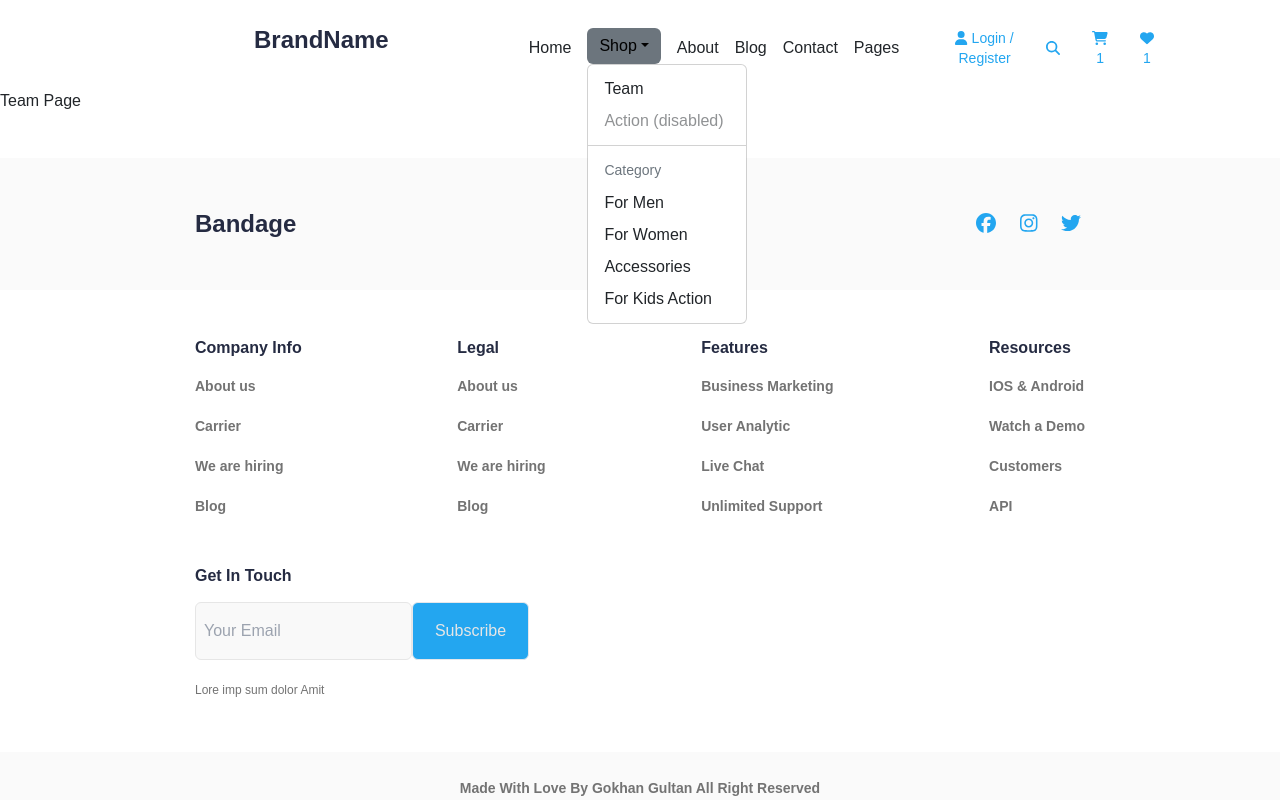
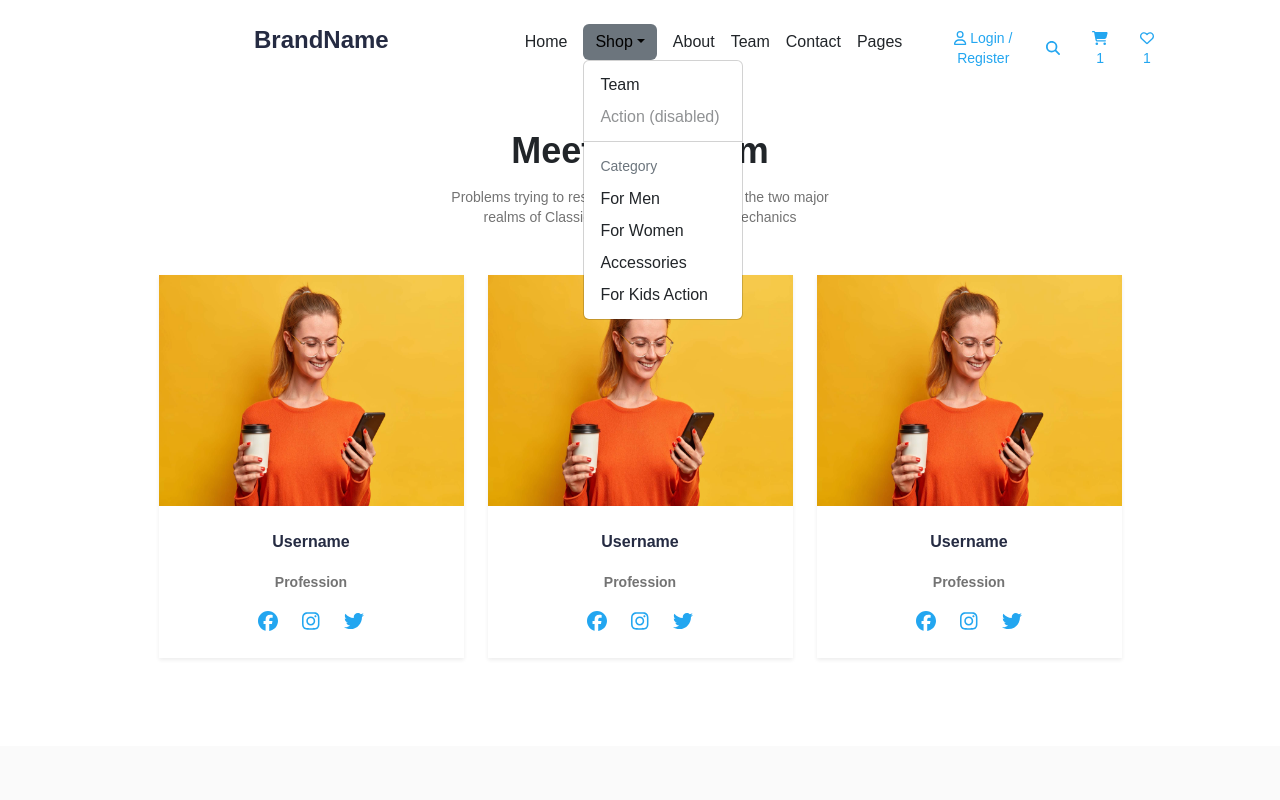
Before and after one commit to gokhangultan/gokhan-ecommerce, a React (Vite) app: page /team in a window 1280 px wide. Both pictures are taken after a click on the button "Shop". Shown: the top 800 px of the page. Built offline with nearby package versions, Linux system fonts and the light colour scheme.

Commit message:
Team page done with responsive screens

```diff
--- /dev/null
+++ b/src/components/TeamCard.jsx
@@ -0,0 +1,20 @@
+import { faFacebook, faInstagram, faTwitter } from "@fortawesome/free-brands-svg-icons";
+import { FontAwesomeIcon } from "@fortawesome/react-fontawesome";
+
+export default function CategoryCard() {
+    return (
+        <div className="shadow-sm bg-[#FFFFFF] w-[305px] md:h-[383px] h-[483px]">
+
+            <img src="team.jpeg" className="md:w-[316px] md:h-[231px] w-[305px] h-[323px]" />
+            <div className="flex-col flex items-center gap-3 mt-4">
+                <h5 className="font-bold text-base leading-6 text-[#252B42]">Username</h5>
+                <h6 className="font-bold text-sm text-secondaryColor leading-6">Profession</h6>
+                <div className="flex flex-row gap-4 ">
+                    <button className=""><FontAwesomeIcon icon={faFacebook} size="lg" style={{ color: "#23A6F0" }} /></button>
+                    <button><FontAwesomeIcon icon={faInstagram} size="lg" style={{ color: "#23A6F0" }} /></button>
+                    <button><FontAwesomeIcon icon={faTwitter} size="lg" style={{ color: "#23A6F0" }} /></button>
+                </div>
+            </div>
+        </div>
+    );
+}
--- a/src/layouts/Footer.jsx
+++ b/src/layouts/Footer.jsx
@@ -18,42 +18,42 @@ export default function Footer() {
     return (
         <div>
             <div className="w-[full] px-[50px] sm:px-[195px] py-[50px] flex flex-col sm:flex-row justify-between mt-5 gap-3 bg-[#FAFAFA]">
-                <h3 className="font-bold text-2xl leading-8 text-[#252B42]">Bandage</h3>
+                <Link to="/"><h3 className="font-bold text-2xl leading-8 text-[#252B42]">Bandage</h3></Link>
                 <div className="flex gap-3">
-                    <button className="hover:text-white hover:bg-gray-300 rounded p-1"><FontAwesomeIcon icon={faFacebook} size="lg" style={{ color: "#23A6F0", }} /></button>
-                    <button className="hover:text-white hover:bg-gray-300 rounded p-1"><FontAwesomeIcon icon={faInstagram} size="lg" style={{ color: "#23A6F0", }} /></button>
-                    <button className="hover:text-white hover:bg-gray-300 rounded p-1"><FontAwesomeIcon icon={faTwitter} size="lg" style={{ color: "#23A6F0", }} /></button>
+                    <a href="" target="_blank"><button className="hover:text-white hover:bg-gray-300 rounded p-1"><FontAwesomeIcon icon={faFacebook} size="lg" style={{ color: "#23A6F0", }} /></button></a>
+                    <a href="" target="_blank"><button className="hover:text-white hover:bg-gray-300 rounded p-1"><FontAwesomeIcon icon={faInstagram} size="lg" style={{ color: "#23A6F0", }} /></button></a>
+                    <a href="" target="_blank"><button className="hover:text-white hover:bg-gray-300 rounded p-1"><FontAwesomeIcon icon={faTwitter} size="lg" style={{ color: "#23A6F0", }} /></button></a>
                 </div>
             </div>
             <div className="w-[full] px-[50px] sm:px-[195px] py-5">
                 <div className="flex flex-col gap-5  sm:flex-row justify-between flex-wrap">
                     <div className="flex flex-col gap-3">
                         <h5 className="footer-title">Company Info</h5>
-                        <Link href="" className="footer-link">About us</Link>
-                        <Link href="" className="footer-link">Carrier</Link>
-                        <Link href="" className="footer-link">We are hiring</Link>
-                        <Link href="" className="footer-link">Blog</Link>
+                        <Link to="/about" className="footer-link">About us</Link>
+                        <Link to="" className="footer-link">Carrier</Link>
+                        <Link to="" className="footer-link">We are hiring</Link>
+                        <Link to="" className="footer-link">Blog</Link>
                     </div>
                     <div className="flex flex-col gap-3">
                         <h5 className="footer-title">Legal</h5>
-                        <Link href="" className="footer-link">About us</Link>
-                        <Link href="" className="footer-link">Carrier</Link>
-                        <Link href="" className="footer-link">We are hiring</Link>
-                        <Link href="" className="footer-link">Blog</Link>
+                        <Link to="/about" className="footer-link">About us</Link>
+                        <Link to="" className="footer-link">Carrier</Link>
+                        <Link to="" className="footer-link">We are hiring</Link>
+                        <Link to="" className="footer-link">Blog</Link>
                     </div>
                     <div className="flex flex-col gap-3">
                         <h5 className="footer-title">Features</h5>
-                        <Link href="" className="footer-link">Business Marketing</Link>
-                        <Link href="" className="footer-link">User Analytic</Link>
-                        <Link href="" className="footer-link">Live Chat</Link>
-                        <Link href="" className="footer-link">Unlimited Support</Link>
+                        <Link to="" className="footer-link">Business Marketing</Link>
+                        <Link to="" className="footer-link">User Analytic</Link>
+                        <Link to="" className="footer-link">Live Chat</Link>
+                        <Link to="" className="footer-link">Unlimited Support</Link>
                     </div>
                     <div className="flex flex-col gap-3">
                         <h5 className="footer-title">Resources</h5>
-                        <Link href="" className="footer-link">IOS & Android</Link>
-                        <Link href="" className="footer-link">Watch a Demo</Link>
-                        <Link href="" className="footer-link">Customers</Link>
-                        <Link href="" className="footer-link">API</Link>
+                        <Link to="" className="footer-link">IOS & Android</Link>
+                        <Link to="" className="footer-link">Watch a Demo</Link>
+                        <Link to="" className="footer-link">Customers</Link>
+                        <Link to="" className="footer-link">API</Link>
                     </div>
                     <div className="flex flex-col gap-3">
                         <h5 className="footer-title">Get In Touch</h5>
--- a/src/layouts/Header.jsx
+++ b/src/layouts/Header.jsx
@@ -1,91 +1,144 @@
+import { FontAwesomeIcon } from "@fortawesome/react-fontawesome";
+import { faUser, faHeart } from "@fortawesome/free-regular-svg-icons";
+import { faMagnifyingGlass, faCartShopping, faBars } from "@fortawesome/free-solid-svg-icons";
 import React, { useState } from 'react';
-import { Dropdown, DropdownToggle, DropdownMenu, DropdownItem } from 'reactstrap';
-import { Link } from 'react-router-dom';
-import { FontAwesomeIcon } from '@fortawesome/react-fontawesome';
-import { faUser, faHeart, faMagnifyingGlass, faCartShopping, faBars } from '@fortawesome/free-solid-svg-icons';
+import {
+    Dropdown,
+    DropdownToggle,
+    DropdownMenu,
+    DropdownItem,
+    NavLink,
+} from 'reactstrap';
+import { Link } from "react-router-dom/cjs/react-router-dom.min";
 
 export default function Header({ direction, ...args }) {
     const [isMenuVisible, setMenuVisible] = useState(false);
-    const [dropdownOpen, setDropdownOpen] = useState(false);
 
     const toggleMenuVisibility = () => {
         setMenuVisible(!isMenuVisible);
     };
+    const [dropdownOpen, setDropdownOpen] = useState(false);
 
-    const toggleDropdown = () => {
-        setDropdownOpen(!dropdownOpen);
+    const toggle = () => setDropdownOpen((prevState) => !prevState);
+
+    const [isSearchOpen, setSearchOpen] = useState(false);
+    const [searchValue, setSearchValue] = useState('');
+
+    const toggleSearch = () => {
+        setSearchOpen(!isSearchOpen);
+    };
+
+    const handleChange = (e) => {
+        setSearchValue(e.target.value);
+    };
+
+    const handleSubmit = (e) => {
+        e.preventDefault();
+        console.log('Arama yapılıyor:', searchValue);
     };
 
     return (
-        <header className={`xl:mx-[118px] lg:mx-[30px] md:mx-[15px] mx-[10px] lg:h-[91px] ${isMenuVisible ? 'h-[441px]' : ''} pt-4`}>
-            <div className='flex'>
-                <div className='hidden sm:hidden xl:flex lg:flex md:hidden basis-2/5'>
-                    <h3 className='xl:mx-[136px] lg:mx-[40px] md:mx-[20px] mx-[5px] text-[24px] font-bold text-[#252B42] leading-8'>BrandName</h3>
+        <header className={`xl:mx-[118px] lg:mx-[30px] md:mx-[15px] mx-[10px] lg:h-[91px]   ${isMenuVisible ? 'h-[501px]' : ''} pt-4`} >
+            <div className='flex '>
+                <div className='hidden  sm:hidden xl:flex lg:flex md:hidden basis-2/5 '>
+                    <Link to="/"><h3 className=' xl:mx-[136px] lg:mx-[40px] md:mx-[20px] mx-[5px] text-[24px] font-bold font- text-[#252B42] leading-8'>BrandName</h3></Link>
                 </div>
-                <div className='sm:hidden xl:flex lg:flex md:hidden basis-4/5 mx-1'>
+                <div className=' sm:hidden xl:flex lg:flex md:hidden basis-4/5'>
                     <nav className='hidden sm:flex xl:flex lg:flex md:flex xl:gap-4 sm:gap-2'>
-                        <button>Home</button>
-                        <Dropdown isOpen={dropdownOpen} toggle={toggleDropdown} direction={direction}>
-                            <DropdownToggle caret className="text-black border-none mt-1 hover:bg-gray-300">Shop</DropdownToggle>
+                        <Link to="/"><button className="py-1.5">Home</button></Link>
+                        <Dropdown isOpen={dropdownOpen} toggle={toggle} direction={direction}>
+                            <DropdownToggle caret className="text-black border-none  hover:bg-gray-300 ">Shop</DropdownToggle>
                             <DropdownMenu {...args}>
+
                                 <DropdownItem text>Team</DropdownItem>
                                 <DropdownItem disabled>Action (disabled)</DropdownItem>
                                 <DropdownItem divider />
                                 <DropdownItem header>Category</DropdownItem>
-                                <DropdownItem tag={Link} to="/products">For Men</DropdownItem>
-                                <DropdownItem tag={Link} to="/products">For Women</DropdownItem>
-                                <DropdownItem tag={Link} to="/products">Accessories</DropdownItem>
-                                <DropdownItem tag={Link} to="/products">For Kids Action</DropdownItem>
+                                <Link to="/products"><DropdownItem>For Men</DropdownItem></Link>
+                                <Link to="/products"><DropdownItem>For Women</DropdownItem></Link>
+                                <Link to="/products"><DropdownItem>Accessories</DropdownItem></Link>
+                                <Link to="/products"><DropdownItem>For Kids Action</DropdownItem></Link>
                             </DropdownMenu>
                         </Dropdown>
-                        <button>About</button>
-                        <button>Blog</button>
-                        <button>Contact</button>
-                        <button>Pages</button>
+                        <Link to="/about"><button className="py-1.5">About</button></Link>
+                        <Link to="/team"><button className="py-1.5">Team</button></Link>
+                        <Link to="/contact"><button className="py-1.5">Contact</button></Link>
+                        <Link to="/"><button className="py-1.5">Pages</button></Link>
                     </nav>
-                </div>
+                </div >
                 <div className='flex basis-2/5 mx-1'>
-                    <div className='hidden sm:hidden xl:flex lg:flex md:hidden gap-4'>
-                        <button className='header-button'><FontAwesomeIcon icon={faUser} /> Login / Register</button>
-                        <button className='header-button'><FontAwesomeIcon icon={faMagnifyingGlass} /></button>
-                        <button className='header-button'><FontAwesomeIcon icon={faCartShopping} /> 1</button>
-                        <button className='header-button'><FontAwesomeIcon icon={faHeart} /> 1</button>
+                    <div className=' hidden  sm:hidden xl:flex lg:flex md:hidden gap-4 '>
+                        <Link to="/login"><button className='  header-button'><FontAwesomeIcon icon={faUser} /> Login / Register</button></Link>
+                        <button className=' header-button' onClick={toggleSearch}><FontAwesomeIcon icon={faMagnifyingGlass} /> </button>
+                        {isSearchOpen && (
+                            <div>
+                                <form onSubmit={handleSubmit}>
+                                    <input
+                                        type="text"
+                                        value={searchValue}
+                                        onChange={handleChange}
+                                        placeholder="Ne aramıştınız..."
+                                    />
+                                    <button type="submit" className="bg-primaryColor text-white p-2 rounded mx-5">Sitede Bul</button>
+                                </form>
+                            </div>
+                        )}
+                        <Link to="/card"><button className=' header-button'><FontAwesomeIcon icon={faCartShopping} /> 1</button></Link>
+                        <Link to="/favorites"><button className=' header-button'><FontAwesomeIcon icon={faHeart} /> 1</button></Link>
                     </div>
                 </div>
-            </div>
+            </div >
             <div className="flex justify-between">
-                <div className='flex lg:hidden'>
-                    <h3 className='xl:mx-[136px] lg:mx-[40px] md:mx-[20px] mx-[5px] text-[24px] font-bold text-[#252B42] leading-8 pb-2'>BrandName</h3>
+                <div className='flex lg:hidden  '>
+                    <Link to="/"><h3 className='  xl:mx-[136px] lg:mx-[40px] md:mx-[20px] mx-[5px] text-[24px] font-bold font- text-[#252B42] leading-8 pb-2'>BrandName</h3></Link>
                 </div>
                 <div className='flex-2 mx-1 my-2 flex lg:hidden'>
-                    <div className='flex gap-4'>
-                        <button className='text-secondaryColor text-sm'><FontAwesomeIcon icon={faMagnifyingGlass} /></button>
-                        <button className='text-secondaryColor text-sm'><FontAwesomeIcon icon={faCartShopping} /></button>
-                        <button onClick={toggleMenuVisibility} className="text-secondaryColor"><FontAwesomeIcon icon={faBars} /></button>
+                    <div className='flex gap-4 '>
+
+                        <button onClick={toggleMenuVisibility} className="text-secondaryColor" ><FontAwesomeIcon icon={faBars} /></button>
                     </div>
                 </div>
             </div>
             <div className={`${isMenuVisible ? 'flex flex-col' : 'hidden'}`}>
-                <nav className='flex lg:hidden flex-col mt-2 gap-3'>
-                    <button className='text-[30px] leading-[45px] text-secondaryColor'>Home</button>
-                    <Dropdown isOpen={dropdownOpen} toggle={toggleDropdown} direction={direction} className="text-center">
-                        <DropdownToggle caret className="text-[30px] leading-[45px] text-secondaryColor border-none mt-1 hover:bg-gray-300">Shop</DropdownToggle>
+                <nav className='flex lg:hidden  flex-col  mt-2 gap-1 items-center'>
+                    <Link to="/"><button className='text-[30px] leading-[45px]  text-secondaryColor'>Home</button></Link>
+                    <Dropdown isOpen={dropdownOpen} toggle={toggle} direction={direction} className="text-center">
+                        <DropdownToggle caret className="text-[30px] leading-[45px]  text-secondaryColor border-none mt-1 hover:bg-gray-300">Shop</DropdownToggle>
                         <DropdownMenu {...args}>
-                            <DropdownItem text>Team</DropdownItem>
-                            <DropdownItem disabled>Action (disabled)</DropdownItem>
                             <DropdownItem divider />
                             <DropdownItem header>Category</DropdownItem>
-                            <DropdownItem tag={Link} to="/products">For Men</DropdownItem>
-                            <DropdownItem tag={Link} to="/products">For Women</DropdownItem>
-                            <DropdownItem tag={Link} to="/products">Accessories</DropdownItem>
-                            <DropdownItem tag={Link} to="/products">For Kids Action</DropdownItem>
+                            <Link to="/products"><DropdownItem>For Men</DropdownItem></Link>
+                            <Link to="/products"><DropdownItem>For Women</DropdownItem></Link>
+                            <Link to="/products"><DropdownItem>Accessories</DropdownItem></Link>
+                            <Link to="/products"><DropdownItem>For Kids Action</DropdownItem></Link>
                         </DropdownMenu>
                     </Dropdown>
-                    <button className='text-[30px] leading-[45px] text-secondaryColor'>Product</button>
-                    <button className='text-[30px] leading-[45px] text-secondaryColor'>Pricing</button>
-                    <button className='text-[30px] leading-[45px] text-secondaryColor'>Contact</button>
+                    <Link to="/about"><button className='text-[30px] leading-[45px]  text-secondaryColor'>About</button></Link>
+                    <Link to="/team"><button className='text-[30px] leading-[45px]  text-secondaryColor'>Team</button></Link>
+                    <Link to="/contact"><button className='text-[30px] leading-[45px]  text-secondaryColor'>Contact</button></Link>
+
+                    <div className=' flex flex-col items-center  lg:hidden  gap-1 '>
+                        <Link to="/login"><button className='  header-button'><FontAwesomeIcon icon={faUser} /> Login / Register</button></Link>
+                        <button className=' header-button' onClick={toggleSearch}><FontAwesomeIcon icon={faMagnifyingGlass} /> </button>
+                        {isSearchOpen && (
+                            <div>
+                                <form onSubmit={handleSubmit}>
+                                    <input
+                                        type="text"
+                                        value={searchValue}
+                                        onChange={handleChange}
+                                        placeholder="Ne aramıştınız..."
+                                    />
+                                    <button type="submit" className="bg-primaryColor text-white p-2 rounded mx-5">Sitede Bul</button>
+                                </form>
+                            </div>
+                        )}
+                        <Link to="/card"><button className=' header-button'><FontAwesomeIcon icon={faCartShopping} /> 1</button></Link>
+                        <Link to="/favorites"><button className=' header-button'><FontAwesomeIcon icon={faHeart} /> 1</button></Link>
+                    </div>
+
                 </nav>
             </div>
-        </header>
+        </header >
     );
 }
--- /dev/null
+++ b/src/pages/Card.jsx
@@ -0,0 +1,5 @@
+export default function Card() {
+    return (
+        <div><h1>Card Page</h1></div>
+    )
+}
--- /dev/null
+++ b/src/pages/Favorites.jsx
@@ -0,0 +1,5 @@
+export default function Favorites() {
+    return (
+        <div><h1>Favorites Page</h1></div>
+    )
+}
--- /dev/null
+++ b/src/pages/Login.jsx
@@ -0,0 +1,5 @@
+export default function Login() {
+    return (
+        <div><h1>Login Page</h1></div>
+    )
+}
--- a/src/pages/Team.jsx
+++ b/src/pages/Team.jsx
@@ -1,5 +1,17 @@
+import TeamCard from "../components/TeamCard";
+
 export default function Team() {
     return (
-        <div><h1>Team Page</h1></div>
+        <div className="flex-col flex items-center mt-10 pb-10">
+            <div className="w-[400px] mb-5 flex flex-col gap-3">
+                <h2 className="font-bold text-4xl text-center">Meet Our Team</h2>
+                <p className="text-sm leading-5 text-secondaryColor text-center">Problems trying to resolve the conflict between the two major realms of Classical physics: Newtonian mechanics</p>
+            </div>
+            <div className="flex flex-col md:flex-row gap-4">
+                <TeamCard />
+                <TeamCard />
+                <TeamCard />
+            </div>
+        </div>
     )
 }
```
Also changed, not shown: src/App.jsx (+12 -0 lines), public/team.jpeg (added).
